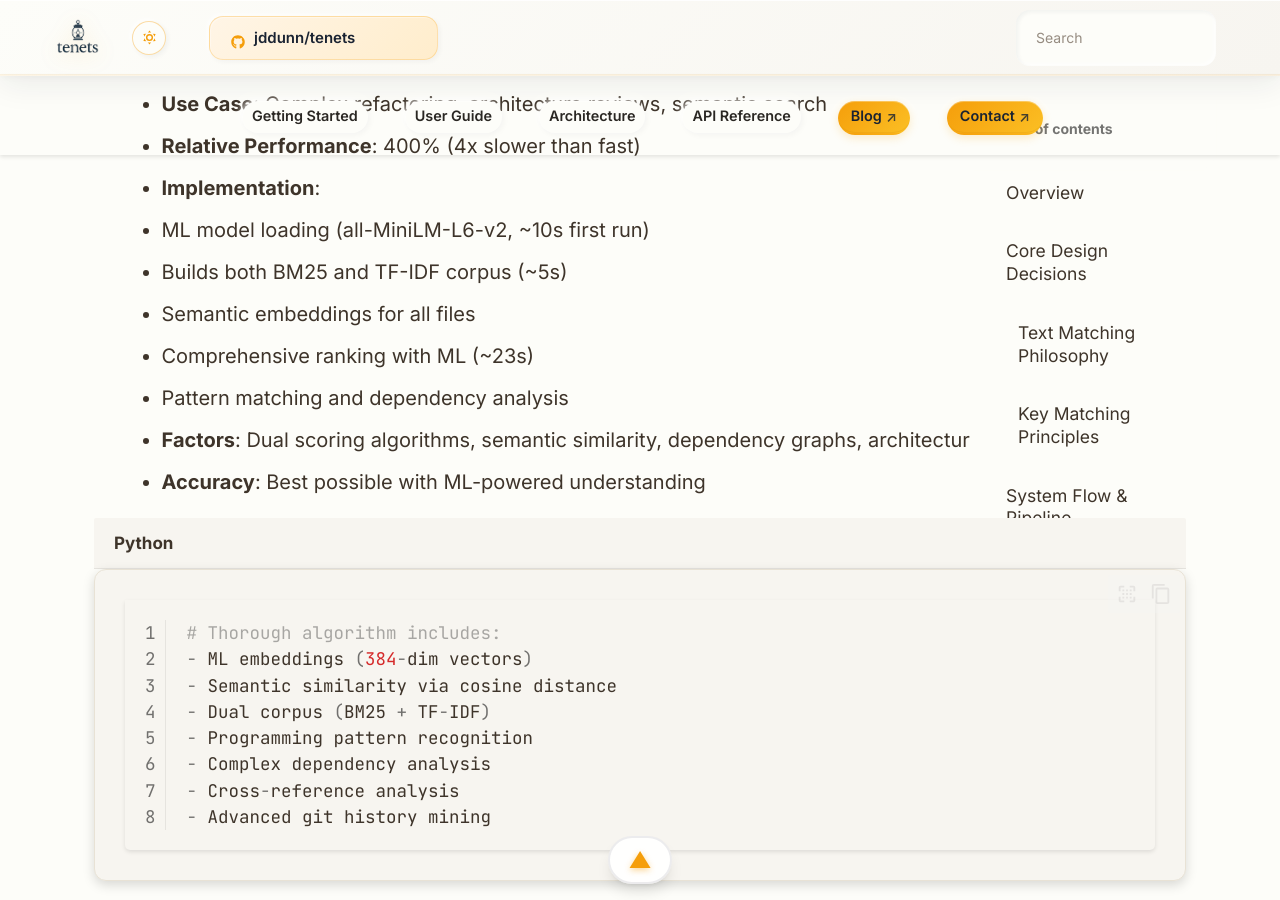
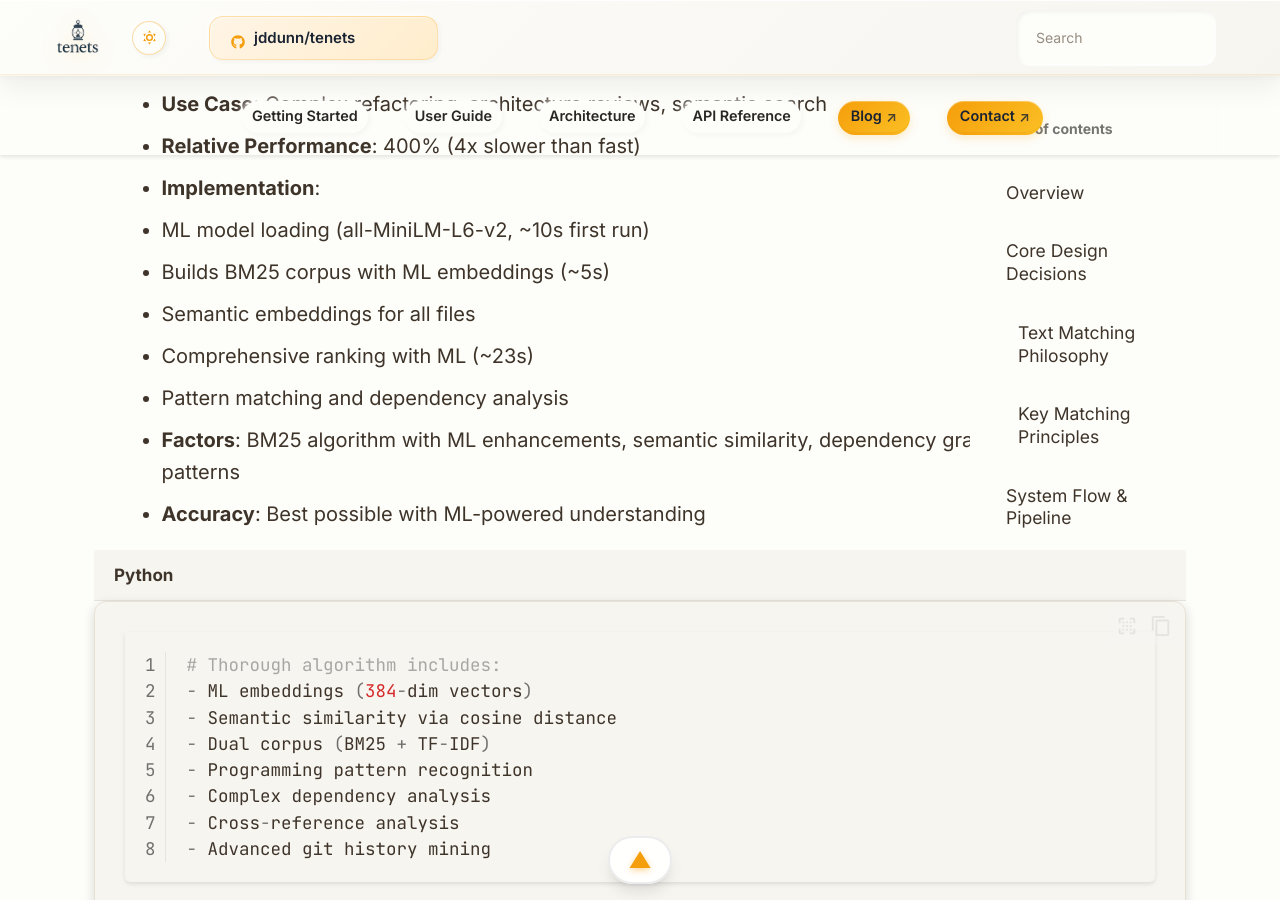
Before and after one commit to jddunn/tenets, an MkDocs documentation site: the page built from docs/architecture/core_systems.md, in a window 1280 px wide and 900 px high, scrolled down 11255 px. Built offline with MkDocs 1.6.1 and Material for MkDocs 9.7.7, drawn with Linux system fonts in a browser that asks for light colours; nearby versions of some CDN libraries; comment, search, counter and statistics services are not loaded; some of the changed text lies outside the part shown.

````diff
--- a/docs/architecture/core_systems.md
+++ b/docs/architecture/core_systems.md
@@ -52,7 +52,7 @@ Tenets employs **three distinct matching strategies** optimized for different us
    Thorough mode (extends Balanced, includes all its features plus):
      - Semantic similarity (auth → authentication, login)
      - ML-based embeddings (requires tenets[ml])
-     - Both BM25 AND TF-IDF scoring
+     - BM25 scoring with ML enhancements
      - Context-aware matching
    ```
 
@@ -339,11 +339,11 @@ The ranking system (`tenets.core.ranking`) is the intelligence core of Tenets, u
 - **Relative Performance**: 400% (4x slower than fast)
 - **Implementation**:
   - ML model loading (all-MiniLM-L6-v2, ~10s first run)
-  - Builds both BM25 and TF-IDF corpus (~5s)
+  - Builds BM25 corpus with ML embeddings (~5s)
   - Semantic embeddings for all files
   - Comprehensive ranking with ML (~23s)
   - Pattern matching and dependency analysis
-- **Factors**: Dual scoring algorithms, semantic similarity, dependency graphs, architectural patterns
+- **Factors**: BM25 algorithm with ML enhancements, semantic similarity, dependency graphs, architectural patterns
 - **Accuracy**: Best possible with ML-powered understanding
 
 ```python
@@ -1065,7 +1065,7 @@ class TenetsPlugin:
 |------|---------------------|-------------------|
 | **Fast** | 100% (baseline) | Lightweight analysis, no corpus, minimal processing |
 | **Balanced** | 150% (1.5x slower) | BM25 corpus, word boundaries, intelligent summarization |
-| **Thorough** | 400% (4x slower) | ML embeddings, dual algorithms, comprehensive analysis |
+| **Thorough** | 400% (4x slower) | ML embeddings, BM25 algorithm, comprehensive analysis |
 
 ### Performance Breakdown by Phase
 
--- a/docs/overrides/home.html
+++ b/docs/overrides/home.html
@@ -770,7 +770,7 @@ $ tenets distill "add OAuth2 refresh tokens" --session payment-integration --rem
         <ul style="list-style: none; padding: 0; margin: 0;">
           <li style="margin-bottom: 0.75rem;">✓ <strong>All Balanced features</strong> - Plus ML</li>
           <li style="margin-bottom: 0.75rem;">✓ <strong>Semantic search</strong> - Find similar code</li>
-          <li style="margin-bottom: 0.75rem;">✓ <strong>Dual algorithms</strong> - BM25 + TF-IDF</li>
+          <li style="margin-bottom: 0.75rem;">✓ <strong>BM25 ranking</strong> - State-of-the-art text similarity</li>
           <li style="margin-bottom: 0.75rem;">✓ <strong>Best for:</strong> Refactoring, architecture analysis</li>
         </ul>
         <div style="margin-top: 1.5rem; padding-top: 1.5rem; border-top: 1px solid rgba(0,0,0,0.1);">
````
Also changed, not shown: README.md (+17 -26 lines), docs/architecture/performance.md (+1 -1 lines), 2 other files.
